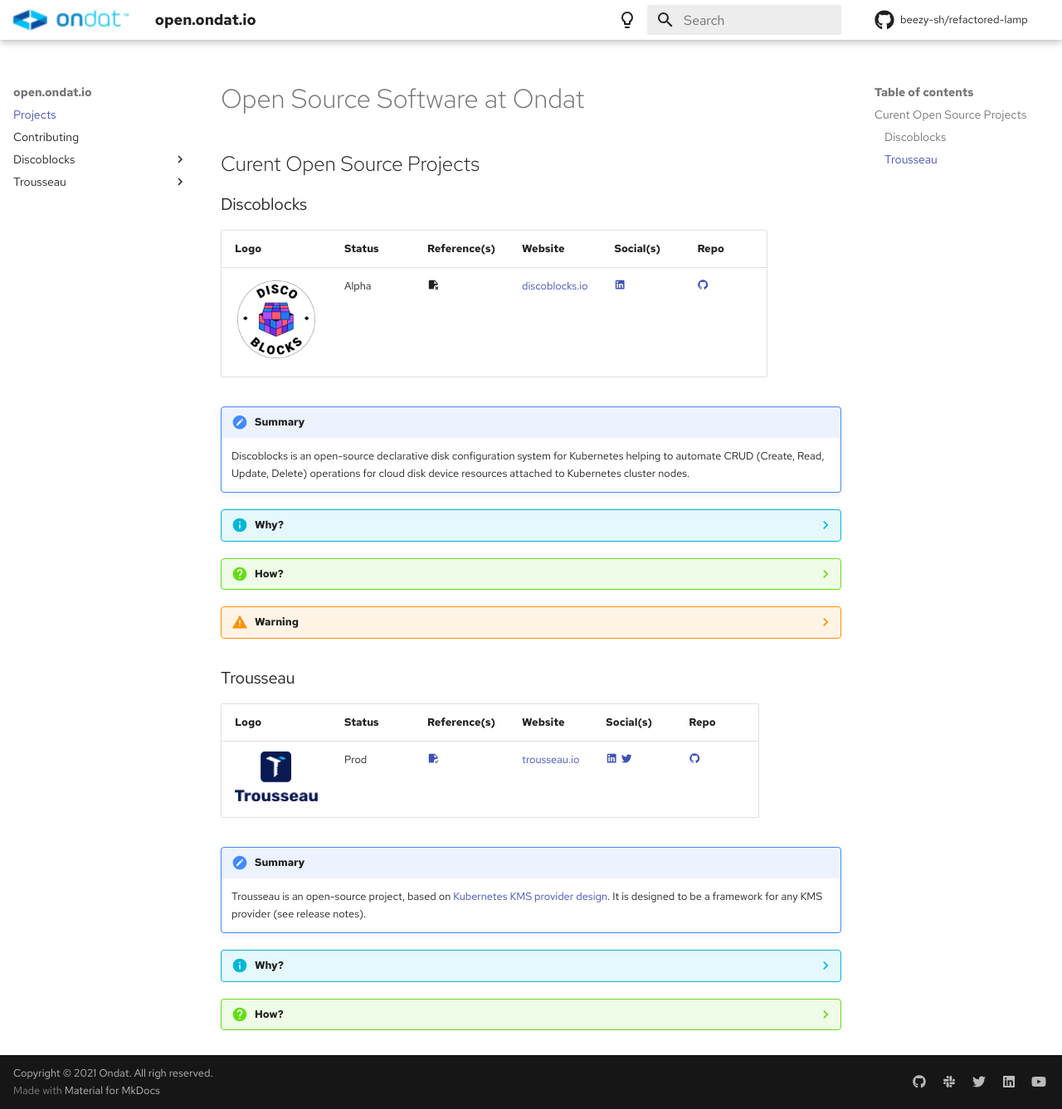
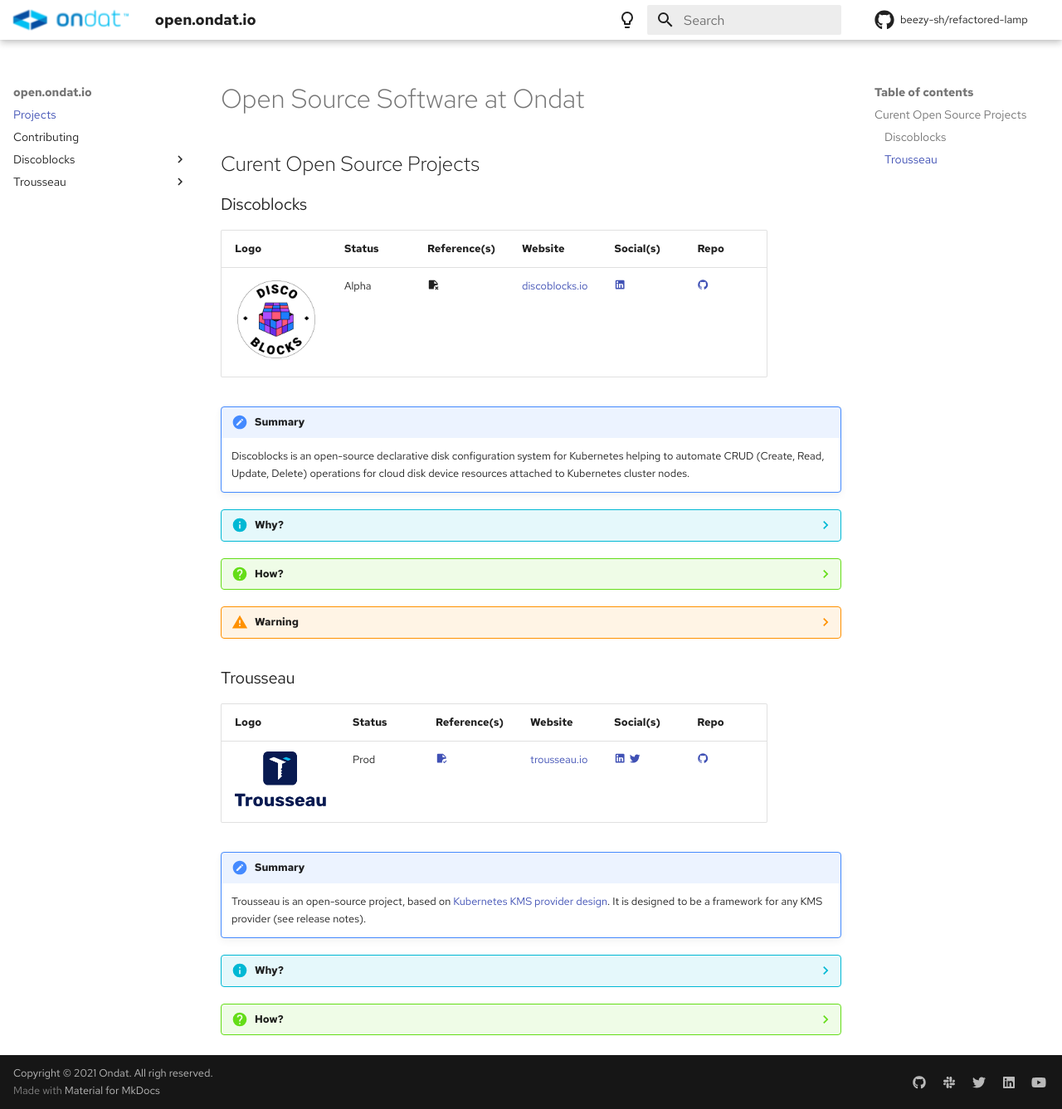
Before and after one commit to beezy-sh/refactored-lamp, an MkDocs documentation site: the page built from docs/index.md, in a window 1280 px wide and 1337 px high. Shown: the whole window at 83% size. Built offline with MkDocs 1.6.1 and Material for MkDocs 9.7.7, drawn with Linux system fonts in a browser that asks for light colours; some web fonts are replaced; comment, search, counter and statistics services are not loaded.

```diff
--- a/docs/index.md
+++ b/docs/index.md
@@ -44,7 +44,7 @@
 
 | Logo | Status | Reference(s) | Website | Social(s) | Repo |
 |------|--------|--------------|---------|-----------|------|
-| ![](/images/trousseau-logo.png){ width="100" }  | Prod  | [:material-note-check:](https://finance.yahoo.com/news/trousseau-open-source-project-made-141300025.html)| [trousseau.io](https://trousseau.io) | [:material-linkedin:](https://www.linkedin.com/company/trousseau-io) [:material-twitter:](https://twitter.com/trousseauio) | [:material-github:](https://github.com/ondat/trousseau) |
+| ![](/images/trousseau-logo.png){ width="110" }  | Prod  | [:material-note-check:](https://finance.yahoo.com/news/trousseau-open-source-project-made-141300025.html)| [trousseau.io](https://trousseau.io) | [:material-linkedin:](https://www.linkedin.com/company/trousseau-io) [:material-twitter:](https://twitter.com/trousseauio) | [:material-github:](https://github.com/ondat/trousseau) |
 
 !!! summary
     Trousseau is an open-source project, based on [Kubernetes KMS provider design](https://kubernetes.io/docs/tasks/administer-cluster/kms-provider/). It is designed to be a framework for any KMS provider (see release notes).
```
